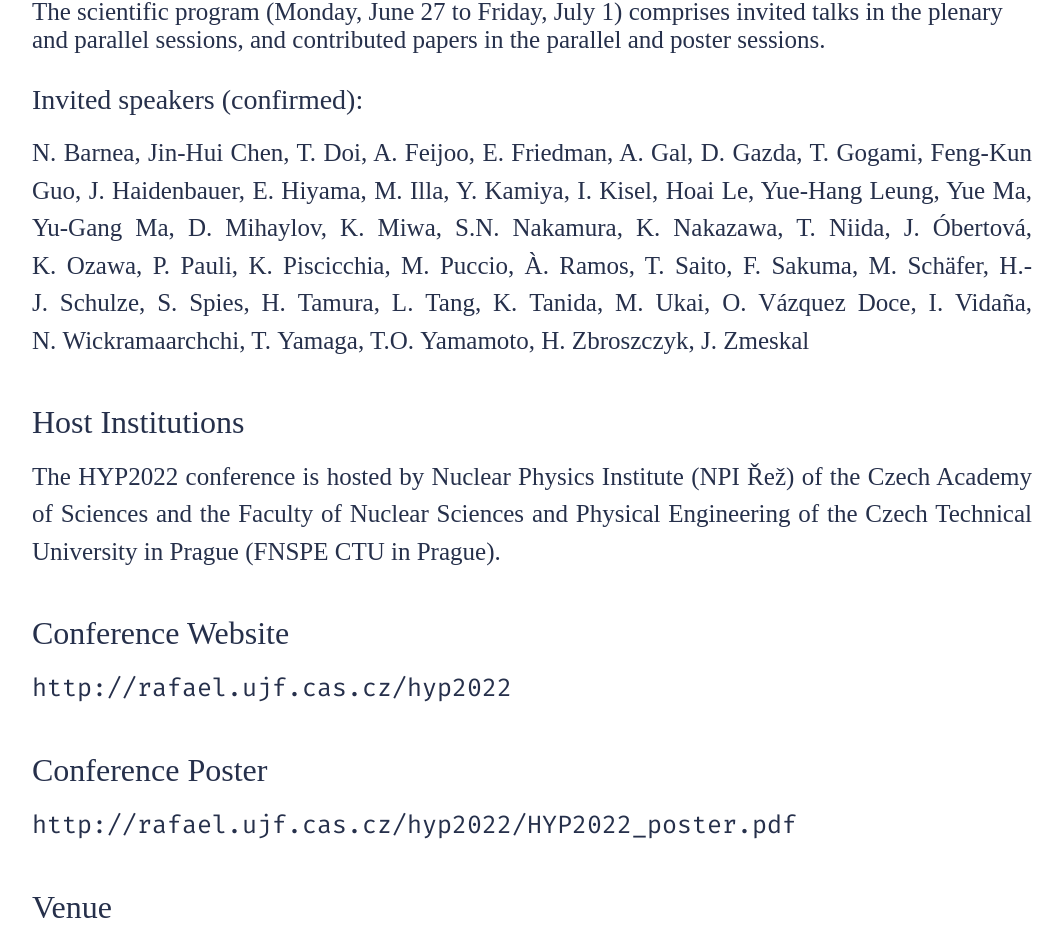
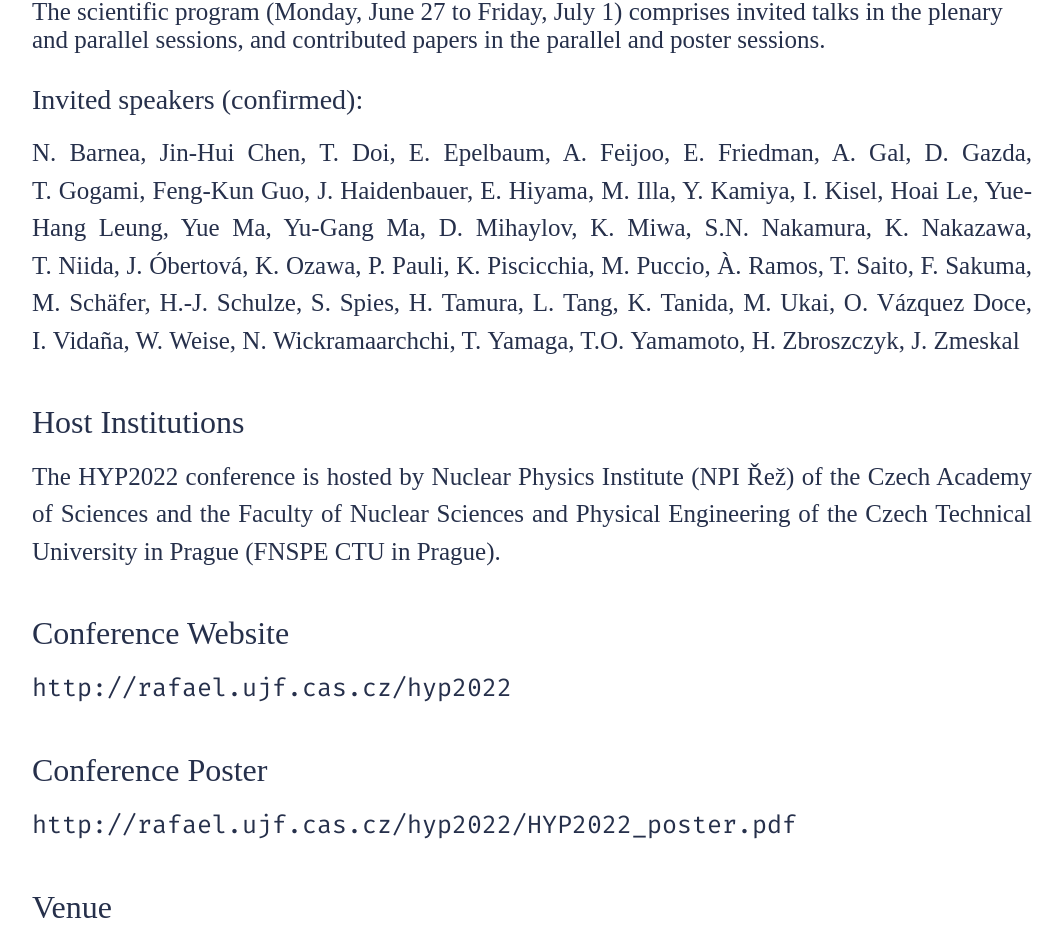
Before and after one commit to danielgazda/hyp2022, a plain HTML site: page 3rdcircular.html in a window 1280 px wide. Shown: the part 1453-2384 px from the top of the page, without its empty margins (108-1171 px from the left). Drawn offline with Linux system fonts and the light colour scheme; a web font is replaced by a local one.

Commit message:
Epelbaum, Weise added to inv. speakers (website, 3rd circular)

```diff
--- a/3rdcircular.html
+++ b/3rdcircular.html
@@ -218,7 +218,7 @@
 	and contributed papers in the parallel and poster sessions.
       </p>
       <h2>Invited speakers (confirmed):</h2>
-      <p>N.&nbsp;Barnea, Jin-Hui Chen, T.&nbsp;Doi, A.&nbsp;Feijoo, E.&nbsp;Friedman, A.&nbsp;Gal, D.&nbsp;Gazda, T.&nbsp;Gogami, Feng-Kun Guo, J.&nbsp;Haidenbauer, E.&nbsp;Hiyama, M.&nbsp;Illa, Y.&nbsp;Kamiya, I.&nbsp;Kisel, Hoai Le, Yue-Hang Leung, Yue Ma, Yu-Gang Ma, D.&nbsp;Mihaylov, K.&nbsp;Miwa, S.N.&nbsp;Nakamura, K.&nbsp;Nakazawa, T.&nbsp;Niida, J.&nbsp;Óbertová, K.&nbsp;Ozawa, P.&nbsp;Pauli, K.&nbsp;Piscicchia, M.&nbsp;Puccio, À.&nbsp;Ramos, T.&nbsp;Saito, F.&nbsp;Sakuma, M.&nbsp;Schäfer, H.-J.&nbsp;Schulze, S.&nbsp;Spies, H.&nbsp;Tamura, L.&nbsp;Tang, K.&nbsp;Tanida, M.&nbsp;Ukai, O.&nbsp;Vázquez Doce, I.&nbsp;Vidaña, N.&nbsp;Wickramaarchchi, T.&nbsp;Yamaga, T.O.&nbsp;Yamamoto, H.&nbsp;Zbroszczyk, J.&nbsp;Zmeskal </p>
+      <p>N.&nbsp;Barnea, Jin-Hui Chen, T.&nbsp;Doi, E.&nbsp;Epelbaum, A.&nbsp;Feijoo, E.&nbsp;Friedman, A.&nbsp;Gal, D.&nbsp;Gazda, T.&nbsp;Gogami, Feng-Kun Guo, J.&nbsp;Haidenbauer, E.&nbsp;Hiyama, M.&nbsp;Illa, Y.&nbsp;Kamiya, I.&nbsp;Kisel, Hoai Le, Yue-Hang Leung, Yue Ma, Yu-Gang Ma, D.&nbsp;Mihaylov, K.&nbsp;Miwa, S.N.&nbsp;Nakamura, K.&nbsp;Nakazawa, T.&nbsp;Niida, J.&nbsp;Óbertová, K.&nbsp;Ozawa, P.&nbsp;Pauli, K.&nbsp;Piscicchia, M.&nbsp;Puccio, À.&nbsp;Ramos, T.&nbsp;Saito, F.&nbsp;Sakuma, M.&nbsp;Schäfer, H.-J.&nbsp;Schulze, S.&nbsp;Spies, H.&nbsp;Tamura, L.&nbsp;Tang, K.&nbsp;Tanida, M.&nbsp;Ukai, O.&nbsp;Vázquez Doce, I.&nbsp;Vidaña, W.&nbsp;Weise, N.&nbsp;Wickramaarchchi, T.&nbsp;Yamaga, T.O.&nbsp;Yamamoto, H.&nbsp;Zbroszczyk, J.&nbsp;Zmeskal </p>
       <h1>Host Institutions</h1>
       <p>The HYP2022 conference is hosted by Nuclear Physics Institute
       (NPI Řež) of the Czech Academy of Sciences and the Faculty of
```
Also changed, not shown: index.html (+1 -1 lines), 1 other file.
